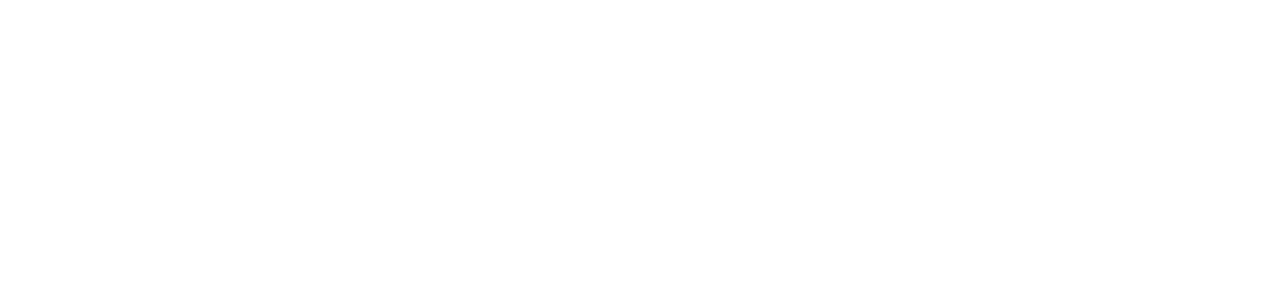
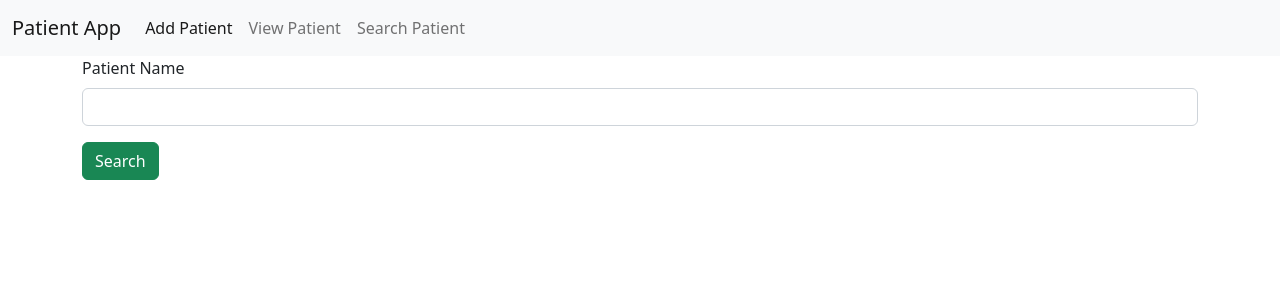
Before and after one commit to Amirthamlalas/PatientAppAngular, an Angular app: page /search in a window 1280 px wide. Before the commit this address led to /. Shown: the top 300 px of the page. Built offline with nearby package versions, Linux system fonts and the light colour scheme.

Commit message:
added search

```diff
--- a/src/app/add-patient/add-patient.component.ts
+++ b/src/app/add-patient/add-patient.component.ts
@@ -17,7 +17,7 @@
   readValue=()=>{
     let data:any={"name":this.name,"address":this.address,"phoneno":this.phoneno,"dateofAppoinment":this.dateofAppoinment}
     console.log(data)
-    this.api.addCourse(data).subscribe(
+    this.api.addPatient(data).subscribe(
       (response:any)=>{
         console.log(response)
         if (response.status=="success") {
--- a/src/app/api.service.ts
+++ b/src/app/api.service.ts
@@ -8,11 +8,15 @@
 
   constructor(private http:HttpClient) { }
 
-  fetchCourse=()=>{
+  fetchPatient=()=>{
     return this.http.get("http://localhost:8080/view")
   }
 
-  addCourse=(dataToSend:any)=>{
+  addPatient=(dataToSend:any)=>{
     return this.http.post("http://localhost:8080/add",dataToSend)
   }
+
+  searchPatient=(dataToSend:any)=>{
+    return this.http.post("http://localhost:8080/search",dataToSend)
+  }
 }
--- a/src/app/navbar/navbar.component.html
+++ b/src/app/navbar/navbar.component.html
@@ -12,6 +12,9 @@
           <li class="nav-item">
             <a class="nav-link" routerLink="/view">View Patient</a>
           </li>
+          <li class="nav-item">
+            <a class="nav-link" routerLink="/search">Search Patient</a>
+          </li>
 
         </ul>
       </div>
--- /dev/null
+++ b/src/app/search-patient/search-patient.component.html
@@ -0,0 +1,43 @@
+
+
+
+<app-navbar></app-navbar>
+<div class="container">
+    <div class="row">
+        <div class="col col-12 col-sm-12 col-md-12 col-lg-12 col-xl-12 col-xxl-12">
+            <div class="row g-3">
+                <div class="col col-12 col-sm-12 col-md-12 col-lg-12 col-xl-12 col-xxl-12">
+                    <label for="" class="form-label">Patient Name</label>
+                    <input name="name" [(ngModel)]="name" type="text" class="form-control">
+                </div>
+                <div class="col col-12 col-sm-12 col-md-12 col-lg-12 col-xl-12 col-xxl-12">
+                    <button (click)="readValue()" class="btn btn-success">Search</button> </div>
+            </div>
+        </div>
+    </div>
+
+    <div class="row g-3" *ngFor ="let i of search">
+        <div class="col col-12 col-sm-12 col-md-6 col-lg-6 col-xl-6 col-xxl-6">
+            <label for="" class="form-label">Patient Name</label>
+            <input type="text" class="form-control" value="{{i.name}}">
+        </div>
+        <div class="col col-12 col-sm-12 col-md-6 col-lg-6 col-xl-6 col-xxl-6">
+            <label for="" class="form-label">Address</label>
+            <input type="text" class="form-control" value="{{i.address}}">
+        </div>
+        <div class="col col-12 col-sm-12 col-md-6 col-lg-6 col-xl-6 col-xxl-6">
+            <label for="" class="form-label">Phone Number</label>
+            <input type="text" class="form-control" value="{{i.phoneno}}">
+        </div>
+
+        <div class="col col-12 col-sm-12 col-md-6 col-lg-6 col-xl-6 col-xxl-6">
+            <label for="" class="form-label">Date of Appoinment</label>
+            <input type="text" class="form-control" value="{{i.dateofAppoinment}}">
+        </div>
+
+        <div class="col col-12 col-sm-12 col-md-6 col-lg-6 col-xl-6 col-xxl-6">
+            <button class="btn btn-danger">Delete</button>
+        </div>
+
+    </div>
+</div>
--- /dev/null
+++ b/src/app/search-patient/search-patient.component.ts
@@ -0,0 +1,30 @@
+import { Component } from '@angular/core';
+import { ApiService } from '../api.service';
+
+@Component({
+  selector: 'app-search-patient',
+  templateUrl: './search-patient.component.html',
+  styleUrls: ['./search-patient.component.css']
+})
+export class SearchPatientComponent {
+
+  name=""
+  search:any=[]
+constructor(private api:ApiService){}
+  readValue=()=>{
+    let data:any={"name":this.name}
+    this.api.searchPatient(data).subscribe(
+
+      (response:any)=>{
+        console.log(response)
+        if (response.length==0) {
+          alert("invalid input")
+
+        } else {
+         this.search=response;
+        }
+      }
+    )
+  }
+
+}
--- a/src/app/view-patient/view-patient.component.ts
+++ b/src/app/view-patient/view-patient.component.ts
@@ -10,7 +10,7 @@
 
   constructor(private api:ApiService){
 
-    this.api.fetchCourse().subscribe(
+    this.api.fetchPatient().subscribe(
       (response)=>{
         this.data=response;
       }
```
Also changed, not shown: src/app/app.module.ts (+7 -1 lines), src/app/search-patient/search-patient.component.css (added).
